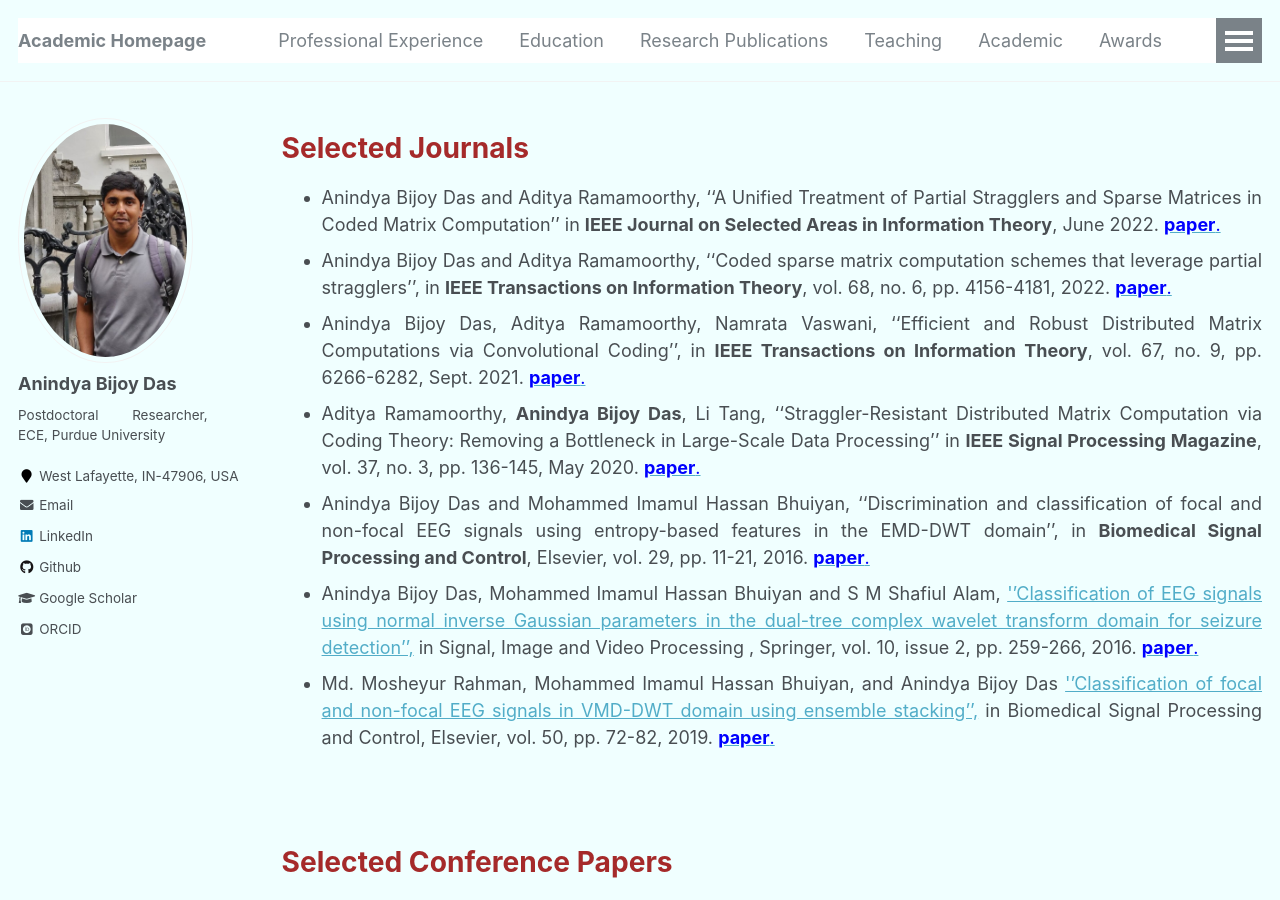
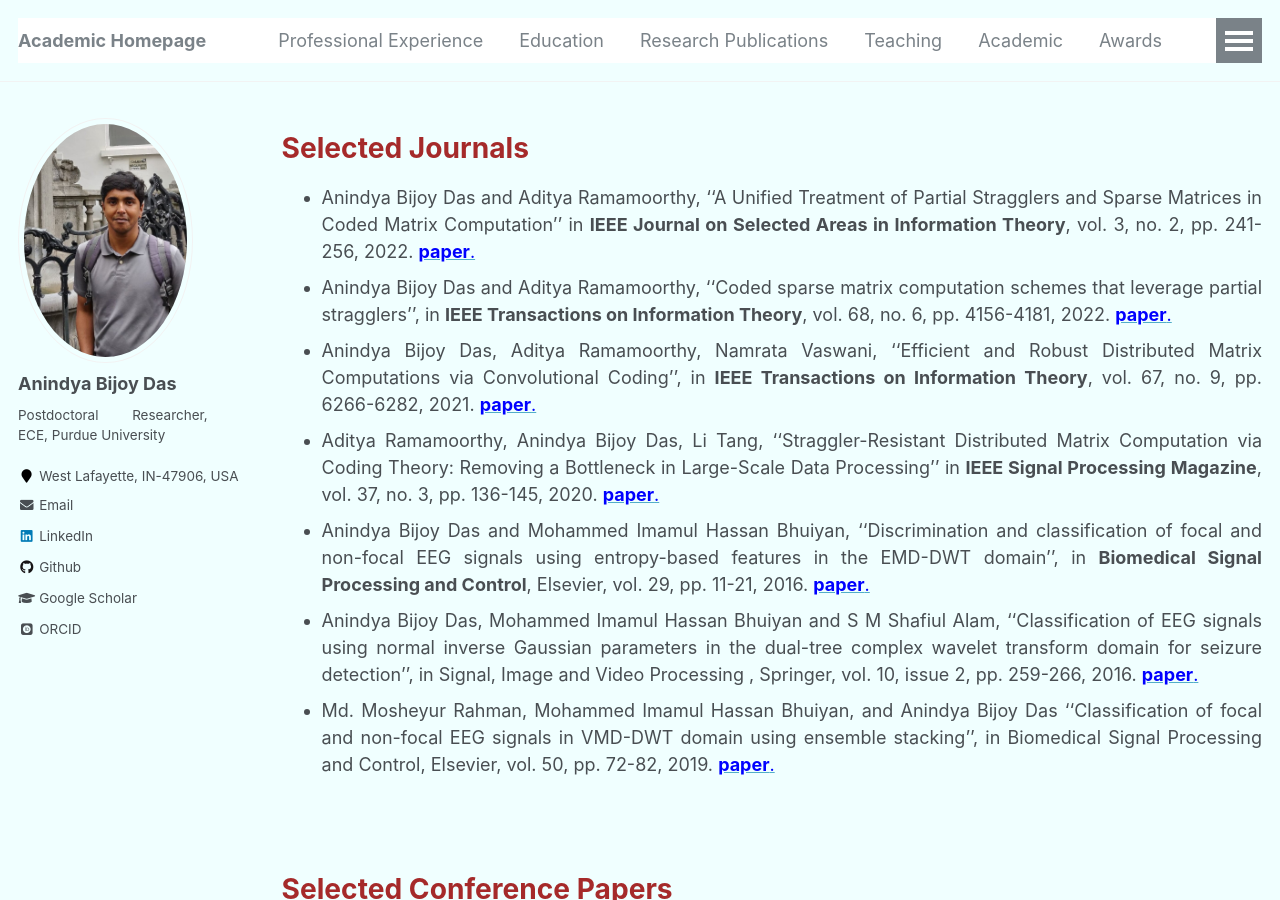
Before and after one commit to anindyabijoydas/portfolio, a Jekyll site: the page built from _pages/research.md, in a window 1280 px wide and 900 px high. Built offline with Jekyll 4.4.1, drawn with Linux system fonts in a browser that asks for light colours; some web fonts are replaced.

Commit message:
Update research.md

```diff
--- a/_pages/research.md
+++ b/_pages/research.md
@@ -18,13 +18,13 @@ redirect_from:
 
 <span style="color:brown">**Selected Journals**</span>
 ======
-   * Anindya Bijoy Das and Aditya Ramamoorthy, ''A Unified Treatment of Partial Stragglers and Sparse Matrices in Coded Matrix Computation'' in **IEEE Journal on Selected Areas in Information Theory**, June 2022. [<span style="color:blue">**paper**.</span>](https://ieeexplore.ieee.org/document/9810006)
+   * Anindya Bijoy Das and Aditya Ramamoorthy, ''A Unified Treatment of Partial Stragglers and Sparse Matrices in Coded Matrix Computation'' in **IEEE Journal on Selected Areas in Information Theory**, vol. 3, no. 2, pp. 241-256, 2022. [<span style="color:blue">**paper**.</span>](https://ieeexplore.ieee.org/document/9810006)
    * Anindya Bijoy Das and Aditya Ramamoorthy, ''Coded sparse matrix computation schemes that leverage partial stragglers'', in **IEEE Transactions on Information Theory**, vol. 68, no. 6, pp. 4156-4181, 2022. [<span style="color:blue">**paper**.</span>](https://ieeexplore.ieee.org/document/9717254)
-   * Anindya Bijoy Das, Aditya Ramamoorthy, Namrata Vaswani, ''Efficient and Robust Distributed Matrix Computations via Convolutional Coding'', in **IEEE Transactions on Information Theory**, vol. 67, no. 9, pp. 6266-6282, Sept. 2021. [<span style="color:blue">**paper**.</span>](https://ieeexplore.ieee.org/abstract/document/9478901)
-   * Aditya Ramamoorthy, **Anindya Bijoy Das**, Li Tang, ''Straggler-Resistant Distributed Matrix Computation via Coding Theory: Removing a Bottleneck in Large-Scale Data Processing'' in **IEEE Signal Processing Magazine**, vol. 37, no. 3, pp. 136-145, May 2020. [<span style="color:blue">**paper**.</span>](https://ieeexplore.ieee.org/abstract/document/9084368)
+   * Anindya Bijoy Das, Aditya Ramamoorthy, Namrata Vaswani, ''Efficient and Robust Distributed Matrix Computations via Convolutional Coding'', in **IEEE Transactions on Information Theory**, vol. 67, no. 9, pp. 6266-6282, 2021. [<span style="color:blue">**paper**.</span>](https://ieeexplore.ieee.org/abstract/document/9478901)
+   * Aditya Ramamoorthy, Anindya Bijoy Das, Li Tang, ''Straggler-Resistant Distributed Matrix Computation via Coding Theory: Removing a Bottleneck in Large-Scale Data Processing'' in **IEEE Signal Processing Magazine**, vol. 37, no. 3, pp. 136-145, 2020. [<span style="color:blue">**paper**.</span>](https://ieeexplore.ieee.org/abstract/document/9084368)
    * Anindya Bijoy Das and Mohammed Imamul Hassan Bhuiyan, ''Discrimination and classification of focal and non-focal EEG signals using entropy-based features in the EMD-DWT domain'', in **Biomedical Signal Processing and Control**, Elsevier, vol. 29, pp. 11-21, 2016. [<span style="color:blue">**paper**.</span>](https://www.sciencedirect.com/science/article/abs/pii/S1746809416300465)
-   * Anindya Bijoy Das, Mohammed Imamul Hassan Bhuiyan and S M Shafiul Alam, [''Classification of EEG signals using normal inverse Gaussian parameters in the dual-tree complex wavelet transform domain for seizure detection'',](https://link.springer.com/article/10.1007%2Fs11760-014-0736-2) in Signal, Image and Video Processing , Springer, vol. 10, issue 2, pp. 259-266, 2016. [<span style="color:blue">**paper**.</span>](https://www.dropbox.com/s/8np8rlffnsqalu9/sivp.pdf?dl=0)
-   * Md. Mosheyur Rahman, Mohammed Imamul Hassan Bhuiyan, and Anindya Bijoy Das [''Classification of focal and non-focal EEG signals in VMD-DWT domain using ensemble stacking'',](https://www.sciencedirect.com/science/article/abs/pii/S1746809419300126) in Biomedical Signal Processing and Control, Elsevier, vol. 50, pp. 72-82, 2019. [<span style="color:blue">**paper**.</span>](https://www.dropbox.com/s/lopr5cq523l9ibw/bspc.pdf?dl=0)
+   * Anindya Bijoy Das, Mohammed Imamul Hassan Bhuiyan and S M Shafiul Alam, ''Classification of EEG signals using normal inverse Gaussian parameters in the dual-tree complex wavelet transform domain for seizure detection'', in Signal, Image and Video Processing , Springer, vol. 10, issue 2, pp. 259-266, 2016. [<span style="color:blue">**paper**.</span>](https://link.springer.com/article/10.1007%2Fs11760-014-0736-2)
+   * Md. Mosheyur Rahman, Mohammed Imamul Hassan Bhuiyan, and Anindya Bijoy Das ''Classification of focal and non-focal EEG signals in VMD-DWT domain using ensemble stacking'', in Biomedical Signal Processing and Control, Elsevier, vol. 50, pp. 72-82, 2019. [<span style="color:blue">**paper**.</span>](https://www.sciencedirect.com/science/article/abs/pii/S1746809419300126)
 
 <br /> <br />
 
```
